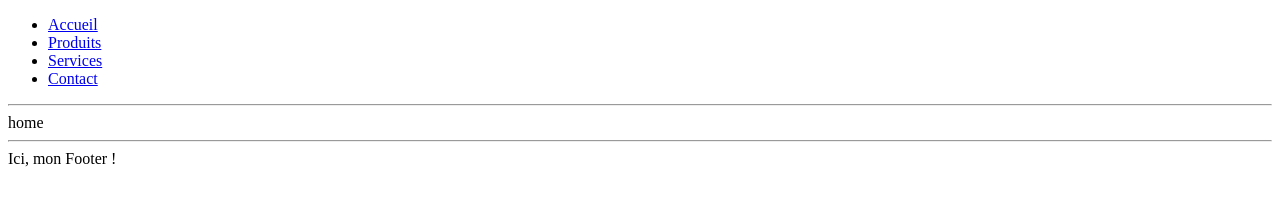
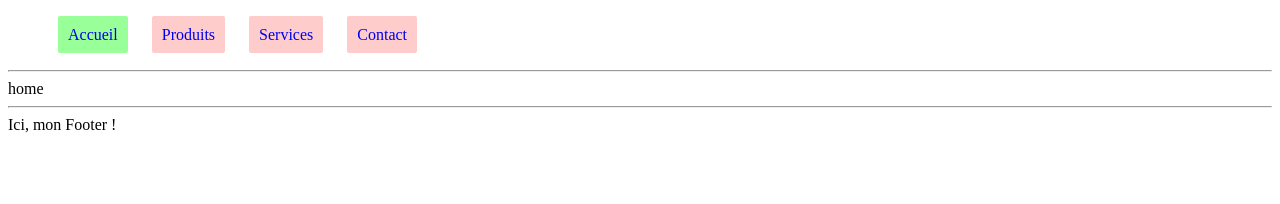
Before and after one commit to jlguenego/ttf-exo, a website: page app/index.html in a window 1280 px wide. Drawn offline with nearby package versions, Linux system fonts and the light colour scheme; some packages are replaced by stand-ins of ours.

Commit message:
add : css

```diff
--- a/app/index.html
+++ b/app/index.html
@@ -3,6 +3,7 @@
 	<head>
 		<title>A simple HTML document</title>
 		<link rel="stylesheet" href="../node_modules/angular/angular-csp.css" />
+		<link rel="stylesheet" href="style.css" />
 	</head>
 	<body ng-cloak ng-app="main">
 		<my-header></my-header>
--- /dev/null
+++ b/app/style.css
@@ -0,0 +1,21 @@
+ul {
+    display: block;
+}
+li {
+    display: inline-block;
+    margin: 10px;
+
+}
+li a {
+    text-decoration: none;
+    background-color: hsla(0, 100%, 90%, 1);
+    padding: 10px;
+    border-radius: 2px;
+}
+li a:hover{
+    background-color: hsla(0, 100%, 80%, 1);
+}
+
+li a.active {
+    background-color: hsla(120, 100%, 80%, 1);
+}
--- a/app/tmpl/myHeader.html
+++ b/app/tmpl/myHeader.html
@@ -1,5 +1,5 @@
 <ul>
-    <li><a href="#/">Accueil</a></li>
+    <li><a class="active" href="#/">Accueil</a></li>
     <li><a href="#/products">Produits</a></li>
     <li><a href="#/services">Services</a></li>
     <li><a href="#/contact">Contact</a></li>
```
